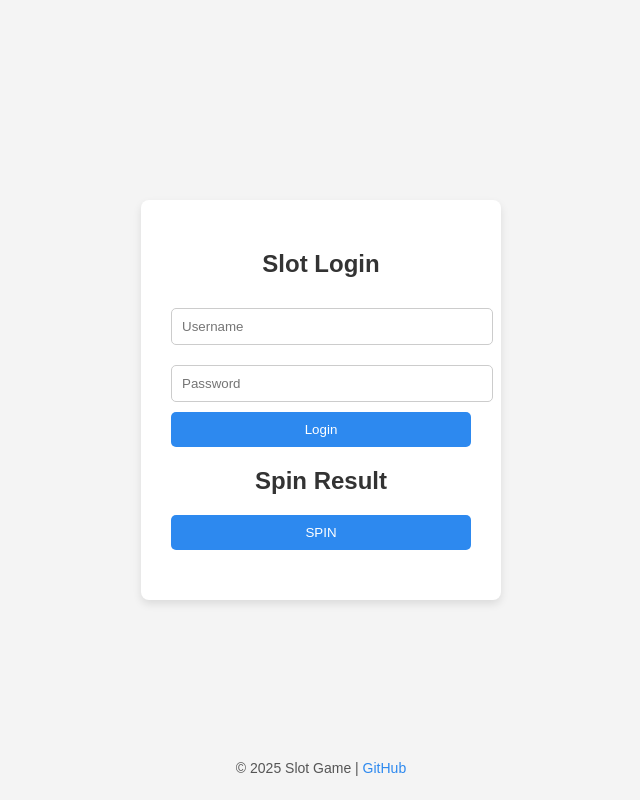
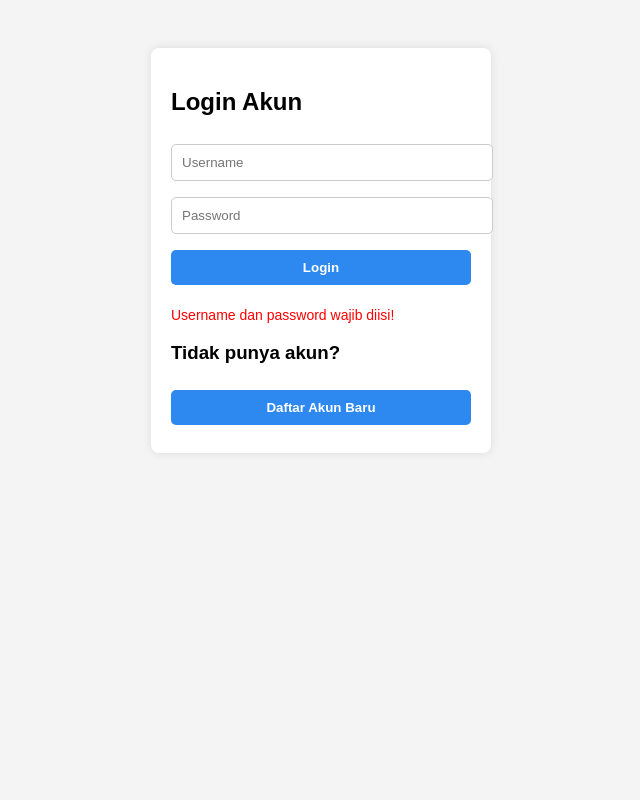
Before and after one commit to leong208/My-website, a plain HTML site: page index.html in a window 1280 px wide. Both pictures are taken after a click on the button "Login". Shown: the whole page, without its empty margins (319-959 px from the left). Drawn offline with Linux system fonts and the light colour scheme.

Commit message:
Update index.html

```diff
--- a/index.html
+++ b/index.html
@@ -1,116 +1,110 @@
 <!DOCTYPE html>
 <html lang="id">
 <head>
-  <meta charset="UTF-8">
-  <meta name="viewport" content="width=device-width, initial-scale=1.0">
-  <title>Slot Game</title>
+  <meta charset="UTF-8" />
+  <meta name="viewport" content="width=device-width, initial-scale=1.0"/>
+  <title>Slot Game - Login & Daftar</title>
   <style>
     body {
       font-family: Arial, sans-serif;
       background-color: #f4f4f4;
-      margin: 0;
-      padding: 0;
       display: flex;
-      justify-content: center;
+      flex-direction: column;
       align-items: center;
-      height: 100vh;
-      flex-direction: column;
-    }
-
-    h2 {
-      color: #333;
+      padding: 40px;
     }
 
     .container {
-      background-color: white;
-      padding: 30px;
+      background: white;
+      padding: 20px;
       border-radius: 8px;
-      box-shadow: 0 4px 8px rgba(0, 0, 0, 0.1);
       width: 300px;
-      text-align: center;
+      box-shadow: 0 0 10px rgba(0,0,0,0.1);
+      margin-bottom: 20px;
     }
 
-    input[type="text"], input[type="password"] {
+    input, button {
       width: 100%;
+      margin: 8px 0;
       padding: 10px;
-      margin: 10px 0;
+      border-radius: 5px;
       border: 1px solid #ccc;
-      border-radius: 5px;
     }
 
     button {
-      width: 100%;
-      padding: 10px;
       background-color: #2d89ef;
       color: white;
       border: none;
-      border-radius: 5px;
       cursor: pointer;
-      transition: background-color 0.3s ease;
+      font-weight: bold;
     }
 
     button:hover {
-      background-color: #1f6bd3;
+      background-color: #1b5fad;
     }
 
-    #result {
-      margin-top: 20px;
-      font-size: 18px;
-      color: #333;
+    #message {
+      color: red;
+      font-size: 14px;
     }
 
-    footer {
-      position: absolute;
-      bottom: 10px;
-      width: 100%;
-      text-align: center;
+    #success {
+      color: green;
       font-size: 14px;
-      color: #555;
     }
 
-    footer a {
-      color: #2d89ef;
-      text-decoration: none;
-    }
-
-    footer a:hover {
-      text-decoration: underline;
-    }
-
-    @media (max-width: 600px) {
-      .container {
-        width: 90%;
-      }
+    #registerForm {
+      display: none;
     }
   </style>
 </head>
 <body>
 
 <div class="container">
-  <h2>Slot Login</h2>
+  <h2>Login Akun</h2>
   <input type="text" id="username" placeholder="Username" required>
   <input type="password" id="password" placeholder="Password" required>
-  <button onclick="login()">Login</button>
+  <button onclick="login()" id="loginBtn">Login</button>
 
-  <h2>Spin Result</h2>
-  <button onclick="spin()">SPIN</button>
-  <p id="result"></p>
+  <p id="message"></p>
+
+  <h3>Tidak punya akun?</h3>
+  <button onclick="toggleRegister()">Daftar Akun Baru</button>
 </div>
 
-<footer>
-  <p>&copy; 2025 Slot Game | <a href="https://github.com/NamaKamu" target="_blank">GitHub</a></p>
-</footer>
+<div class="container" id="registerForm">
+  <h2>Form Pendaftaran</h2>
+  <input type="text" id="reg_username" placeholder="Username baru" required>
+  <input type="password" id="reg_password" placeholder="Password baru" required>
+  <button onclick="register()">Daftar</button>
+  <p id="success"></p>
+</div>
 
 <script>
   let token = '';
+  let loginAttempts = 0;
+  let locked = false;
 
-  // Login function with validation
+  function sanitize(input) {
+    return input.replace(/[^a-zA-Z0-9@._-]/g, "");
+  }
+
+  function toggleRegister() {
+    const form = document.getElementById("registerForm");
+    form.style.display = form.style.display === "none" ? "block" : "none";
+  }
+
   async function login() {
-    const username = document.getElementById("username").value;
-    const password = document.getElementById("password").value;
+    if (locked) {
+      document.getElementById("message").innerText = "Terlalu banyak percobaan gagal. Tunggu sebentar...";
+      return;
+    }
+
+    const username = sanitize(document.getElementById("username").value.trim());
+    const password = sanitize(document.getElementById("password").value.trim());
 
     if (!username || !password) {
-      alert("Harap isi semua kolom!");
+      document.getElementById("message").innerText = "Username dan password wajib diisi!";
       return;
     }
 
@@ -121,34 +115,50 @@
     });
 
     const data = await res.json();
+
     if (data.token) {
       token = data.token;
       alert("Login sukses!");
+      document.getElementById("message").innerText = "";
     } else {
-      alert("Login gagal. Periksa username dan password.");
+      loginAttempts++;
+      document.getElementById("message").innerText = "Login gagal. Silakan coba lagi.";
+
+      if (loginAttempts >= 3) {
+        locked = true;
+        document.getElementById("loginBtn").disabled = true;
+        document.getElementById("message").innerText = "Terlalu banyak gagal login. Tunggu 10 detik...";
+        setTimeout(() => {
+          locked = false;
+          loginAttempts = 0;
+          document.getElementById("loginBtn").disabled = false;
+          document.getElementById("message").innerText = "";
+        }, 10000);
+      }
     }
   }
 
-  // Spin function with error handling
-  async function spin() {
-    if (!token) {
-      alert("Harap login terlebih dahulu!");
+  async function register() {
+    const username = sanitize(document.getElementById("reg_username").value.trim());
+    const password = sanitize(document.getElementById("reg_password").value.trim());
+
+    if (!username || !password) {
+      document.getElementById("success").innerText = "Username dan password wajib diisi!";
       return;
     }
 
-    const res = await fetch("http://localhost:3000/spin", {
+    const res = await fetch("http://localhost:3000/register", {
       method: "POST",
-      headers: {
-        "Authorization": `Bearer ${token}`,
-        "Content-Type": "application/json"
-      }
+      headers: { "Content-Type": "application/json" },
+      body: JSON.stringify({ username, password })
     });
 
     const data = await res.json();
+
     if (data.success) {
-      document.getElementById("result").innerText = `Hasil Spin: ${data.result}`;
+      document.getElementById("success").innerText = "Pendaftaran berhasil! Silakan login.";
     } else {
-      document.getElementById("result").innerText = "Spin gagal, coba lagi!";
+      document.getElementById("success").innerText = data.message || "Pendaftaran gagal.";
     }
   }
 </script>
```
